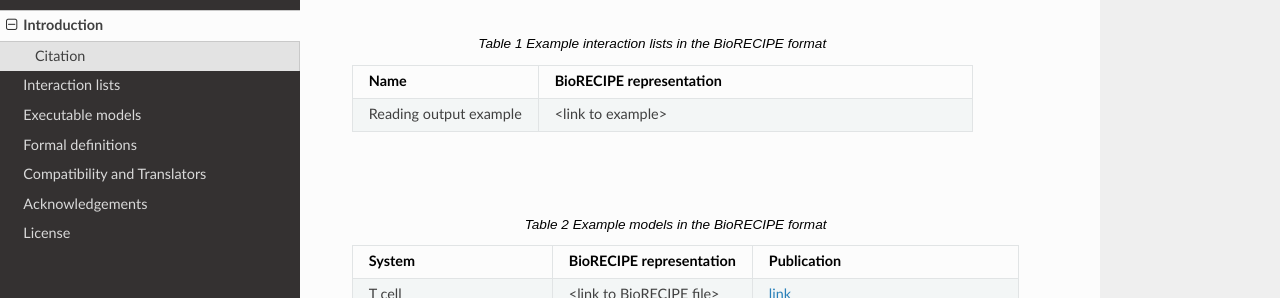
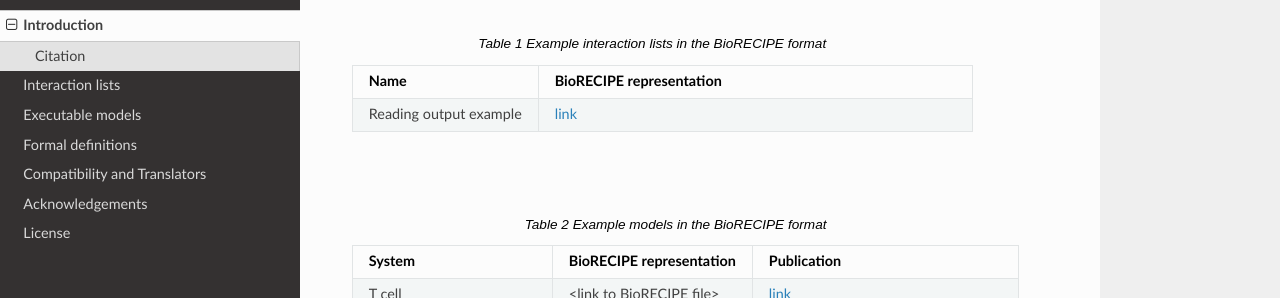
Before and after one commit to pitt-miskov-zivanov-lab/BioRECIPE, a Sphinx documentation site: the page built from docs/introduction.rst, in a window 1280 px wide and 900 px high, scrolled down 1080 px. Shown: the part 153-451 px from the top of the window. Built offline with Sphinx 7.4.7 and the Read the Docs theme 2.0.0, drawn with Linux system fonts in a browser that asks for light colours; part of the change alters nothing that is shown.

Commit message:
Update introduction.rst

```diff
--- a/docs/introduction.rst
+++ b/docs/introduction.rst
@@ -26,7 +26,7 @@ These two formats are shown in the examples below. In interaction list tables, e
     :header: Name, BioRECIPE representation
     :widths: 30, 70
 
-    Reading output example, <link to example>
+    Reading output example, `link <https://github.com/pitt-miskov-zivanov-lab/BioRECIPE/blob/main/examples/lee/Reading_Output_Example.xlsx>`_
 
 |
 
```
